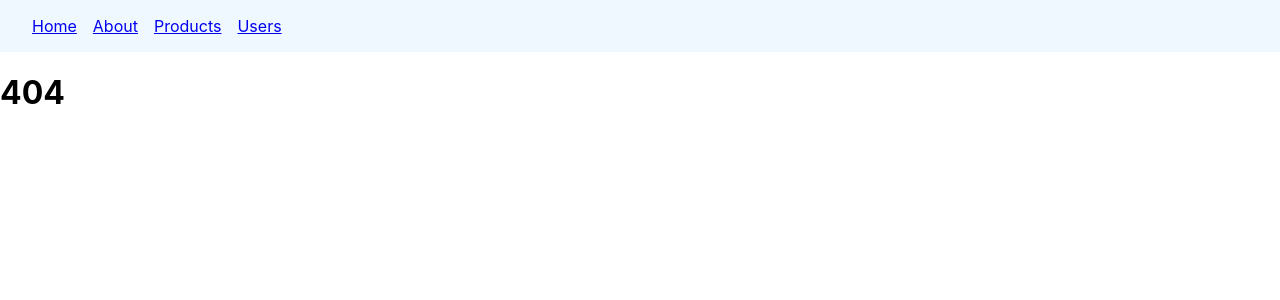
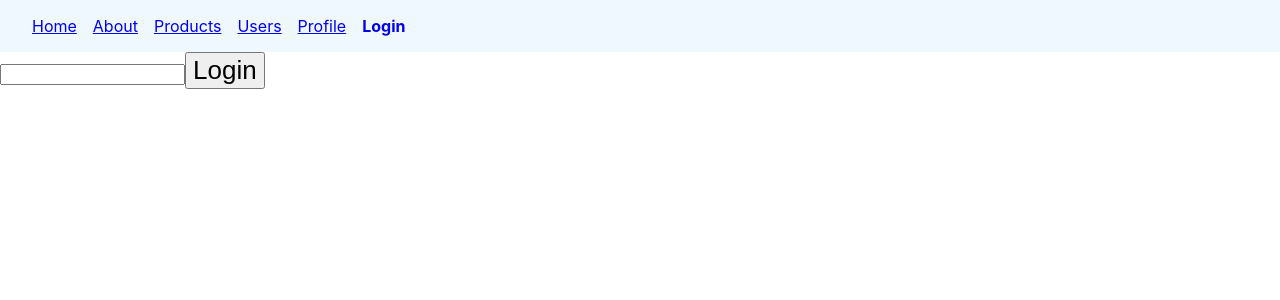
Before and after one commit to MohsinEjaz21/react-routing-practice, a React (Vite) app: page /login in a window 1280 px wide. Before the commit this address had no page. Shown: the top 300 px of the page. Built offline with nearby package versions, Linux system fonts and the light colour scheme.

Commit message:
authentication and persmission on route completed

```diff
--- a/src/App.tsx
+++ b/src/App.tsx
@@ -5,18 +5,22 @@ import PageNotFound from './components/404'
 import Admin from './components/Admin'
 import FeatureProducts from './components/FeatureProducts'
 import Home from './components/Home'
+import Login from './components/Login'
 import Navbar from './components/Navbar'
 import NewProducts from './components/NewProducts'
 import OrderSummary from './components/OrderSummary'
 import Products from './components/Products'
+import Profile from './components/Profile'
+import RequireAuth from './components/RequireAuth'
 import UserDetails from './components/UserDetails'
 import Users from './components/Users'
+import { AuthProvider } from './utils/auth'
 
 const About = lazy(() => import('./components/About'))
 
 function App() {
   return (
-    <>
+    <AuthProvider>
       <Navbar />
       <Routes>
         <Route path="/" element={<Home />} />
@@ -41,10 +45,12 @@ function App() {
           <Route path=":userId" element={<UserDetails />} />
           <Route path="admin" element={<Admin />} />
         </Route>
+        <Route path="profile" element={<RequireAuth><Profile /></RequireAuth>} />
+        <Route path="login" element={<Login />} />
         <Route path="*" element={<PageNotFound />} />
 
       </Routes>
-    </>
+    </AuthProvider>
   )
 }
 
--- /dev/null
+++ b/src/components/Login.tsx
@@ -0,0 +1,35 @@
+import React, { useEffect } from 'react'
+import { useLocation, useNavigate } from 'react-router-dom'
+import { useAuth } from '../utils/auth'
+
+function Login() {
+  const [user, setUser] = React.useState('')
+  const auth: any = useAuth()
+  const navigate = useNavigate()
+  const location: any = useLocation();
+
+  const redirectPath = location.state?.path || '/'
+
+  useEffect(() => {
+    console.log('redirectPath -> ', redirectPath)
+    return () => { }
+  }, [redirectPath])
+
+
+  function handleLogin(e: any) {
+    e.preventDefault()
+    auth.login(user);
+    navigate(redirectPath, { replace: true })
+  }
+
+  return (
+    <div>
+      <input type="text" value={user} onChange={e => setUser(e.target.value)} />
+      <button onClick={handleLogin}>Login</button>
+
+    </div>
+
+  )
+}
+
+export default Login
--- a/src/components/Navbar.tsx
+++ b/src/components/Navbar.tsx
@@ -1,13 +1,17 @@
-import React from 'react'
-import { NavLink } from 'react-router-dom'
+import React from 'react';
+import { NavLink } from 'react-router-dom';
+import { useAuth } from '../utils/auth';
 
 function Navbar() {
+  const auth: any = useAuth();
   return (
     <nav className="primary-nav">
       <NavLink to="/">Home</NavLink>
       <NavLink to="/about">About</NavLink>
       <NavLink to="/products">Products</NavLink>
       <NavLink to="/users">Users</NavLink>
+      <NavLink to="/profile">Profile</NavLink>
+      {!auth?.user && <NavLink to="/login">Login</NavLink>}
     </nav>
   )
 }
--- /dev/null
+++ b/src/components/Profile.tsx
@@ -0,0 +1,23 @@
+import React from 'react';
+import { useNavigate } from 'react-router-dom';
+import { useAuth } from '../utils/auth';
+
+function Profile() {
+  const auth: any = useAuth();
+  const navigate = useNavigate();
+
+  function handleLogout(e: any) {
+    e.preventDefault();
+    auth.logout();
+    navigate('/');
+  }
+
+  return (
+    <>
+      <h1>Welcome {auth.user}</h1>
+      <button onClick={handleLogout}>Logout</button>
+    </>
+  )
+}
+
+export default Profile
--- /dev/null
+++ b/src/components/RequireAuth.tsx
@@ -0,0 +1,23 @@
+import { useEffect } from 'react'
+import { useLocation, useNavigate } from 'react-router-dom'
+import { useAuth } from '../utils/auth'
+
+const RequireAuth = (prop: any) => {
+  const auth: any = useAuth()
+  const { children } = prop
+  const navigate = useNavigate()
+  const location = useLocation();
+
+  useEffect(() => {
+    console.log('[RequireAuthComponent] auth.user -> ', auth?.user)
+    if (!auth.user) {
+      navigate('/login', { state: { path: location.pathname } })
+    }
+    return () => { }
+  }, [auth?.user])
+
+
+  return children
+}
+
+export default RequireAuth
--- /dev/null
+++ b/src/utils/auth.tsx
@@ -0,0 +1,25 @@
+import { createContext, useContext, useState } from "react";
+
+const AuthContext = createContext(null)
+
+export const AuthProvider = (prop: any) => {
+  const { children } = prop
+  const [user, setUser] = useState(null);
+  function login(user: any) {
+    setUser(user);
+  }
+  function logout() {
+    setUser(null);
+  }
+  const provider: any = { user, login, logout }
+
+  return (
+    <AuthContext.Provider value={provider}>
+      {children}
+    </AuthContext.Provider>
+  )
+}
+
+export const useAuth = () => {
+  return useContext(AuthContext);
+}
```
